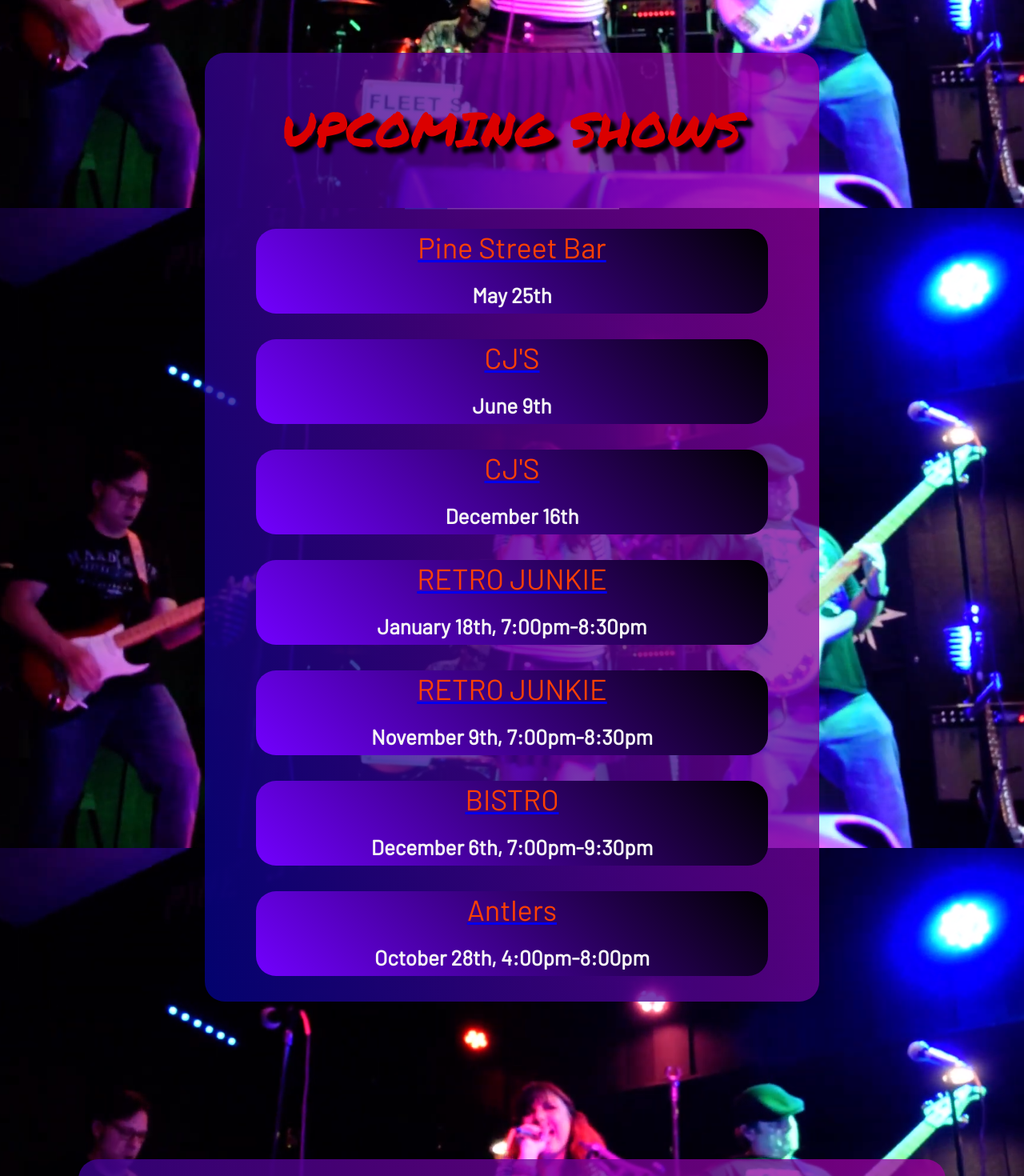
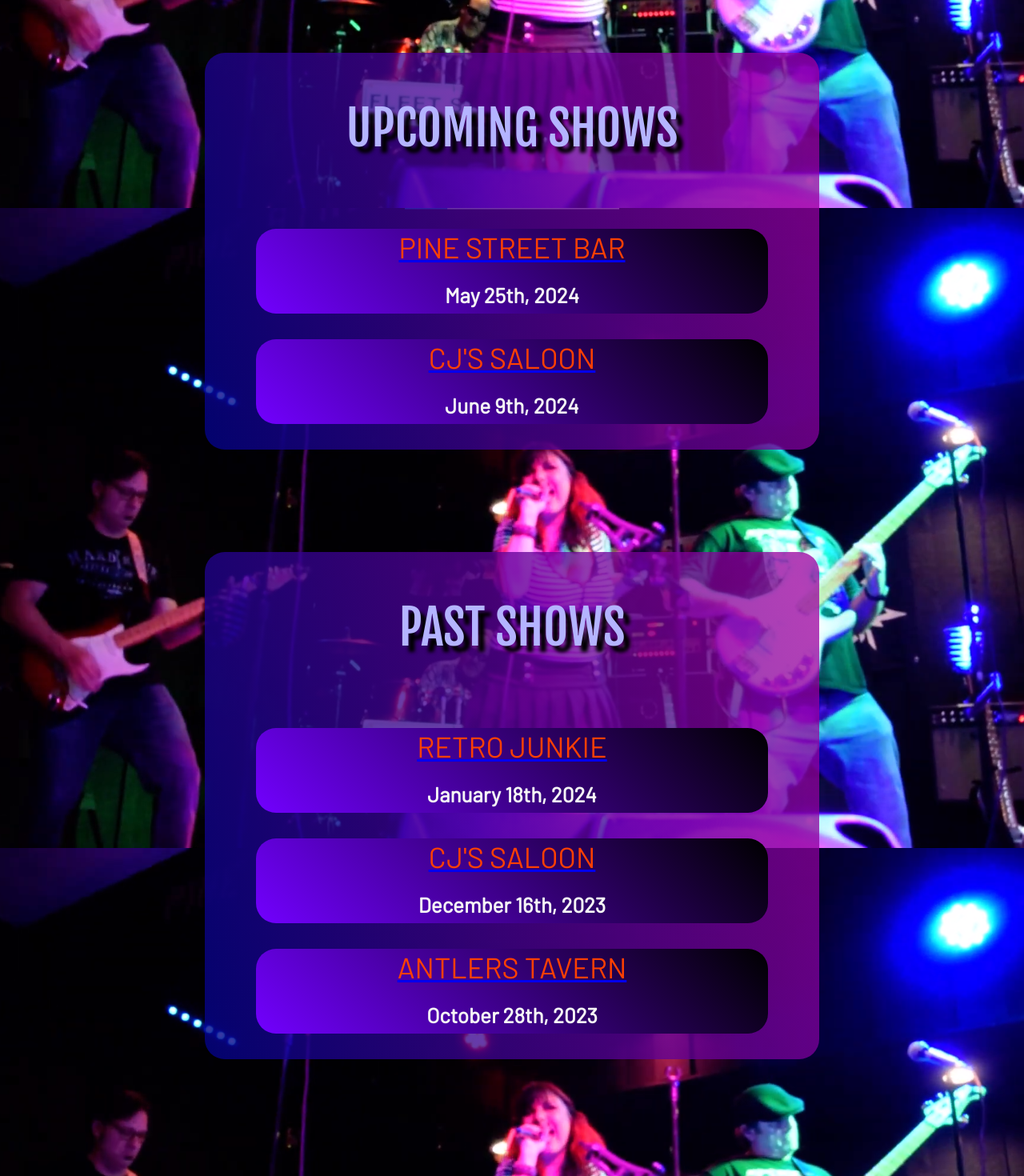
Before and after one commit to NickGentryBJJ/LuvSikReact, a React (Create React App) app: page / in a window 1280 px wide. Shown: the part 540-2010 px from the top of the page at 80% size. Built offline with nearby package versions, Linux system fonts and the light colour scheme.

Commit message:
added past shows section

```diff
--- a/src/Components/Shows/Shows.css
+++ b/src/Components/Shows/Shows.css
@@ -1,18 +1,14 @@
 .title{
     margin-top: 10%;
-    color: whitesmoke;
+    font-family: 'Fjalla One', sans-serif;
     font-size: 60px;
-    font-family: 'Permanent Marker', sans-serif;
-    text-align: center;
+    color: #b4b4ff;
+    text-shadow: 8px 8px 4px black;
 }
 .date {
     color: whitesmoke;
     font-weight: bolder;
     font-size: 26px;
-}
-.title2{
-    color: #db0000;
-    text-shadow: 8px 8px 4px black;
 }
 .title3{
     color: white;
--- a/src/Components/Shows/Shows.jsx
+++ b/src/Components/Shows/Shows.jsx
@@ -5,7 +5,7 @@ function Shows() {
     return (
         <div id="show-section">
             <div className="upcoming-shows-wrapper">
-                <h1 className="title title2">
+                <h1 className="title">
                     UPCOMING SHOWS
                 </h1>
                 <div className="upcoming-shows">
@@ -13,11 +13,11 @@ function Shows() {
                         <div className="text">
                             <a href="https://www.google.com/maps/dir//875+Rincon+Ave,+Livermore,+CA+94551/@37.6880971,-121.8664695,12z/data=!4m8!4m7!1m0!1m5!1m1!1s0x808fe7b75f5d2a55:0x76eb0d17c79c5e26!2m2!1d-121.7839617!2d37.6881258?entry=ttu">
                                 <p className="venue-name">
-                                Pine Street Bar
+                                    PINE STREET BAR
                                 </p>
                             </a> <br/>
                             <p className="date">
-                            May 25th
+                                May 25th, 2024
                             </p>
                         </div>
                     </div>
@@ -25,26 +25,21 @@ function Shows() {
                         <div className="text">
                             <a href="https://www.google.com/maps/dir//548+Contra+Costa+Blvd+G,+Pleasant+Hill,+CA+94523/@37.9795447,-122.1498296,12z/data=!4m8!4m7!1m0!1m5!1m1!1s0x80856696a922960f:0xf10181bbf83d8329!2m2!1d-122.0675467!2d37.97953?entry=ttu">
                                 <p className="venue-name">
-                                CJ'S
+                                    CJ'S SALOON
                                 </p>
                             </a> <br/>
                             <p className="date">
-                            June 9th
+                                June 9th, 2024
                             </p>
                         </div>
                     </div>
-                <div className="show-card">
-                    <div className="text">
-                        <a href="https://www.google.com/maps/dir//548+Contra+Costa+Blvd+G,+Pleasant+Hill,+CA+94523/@37.9795447,-122.1498296,12z/data=!4m8!4m7!1m0!1m5!1m1!1s0x80856696a922960f:0xf10181bbf83d8329!2m2!1d-122.0675467!2d37.97953?entry=ttu">
-                            <p className="venue-name">
-                                CJ'S
-                            </p>
-                        </a> <br/>
-                        <p className="date">
-                            December 16th
-                        </p>
                 </div>
             </div>
+            <div className="upcoming-shows-wrapper">
+                <h1 className="title">
+                    PAST SHOWS
+                </h1>
+                <div className="upcoming-shows">
                     <div className="show-card">
                         <div className="text">
                             <a href="https://www.google.com/maps/dir//Retro+Junkie,+2112+N+Main+St,+Walnut+Creek,+CA+94596/@37.9020719,-122.1317482,11.44z/data=!4m9!4m8!1m0!1m5!1m1!1s0x808561977b5834a7:0x1d4b3deaeaf94f61!2m2!1d-122.0645267!2d37.9088934!3e0?entry=ttu">
@@ -53,31 +48,19 @@ function Shows() {
                                 </p>
                             </a> <br/>
                             <p className="date">
-                            January 18th, 7:00pm-8:30pm
+                                January 18th, 2024
                             </p>
                         </div>
                     </div>
                     <div className="show-card">
                         <div className="text">
-                        <a href="https://www.google.com/maps/dir//Retro+Junkie,+2112+N+Main+St,+Walnut+Creek,+CA+94596/@37.9020719,-122.1317482,11.44z/data=!4m9!4m8!1m0!1m5!1m1!1s0x808561977b5834a7:0x1d4b3deaeaf94f61!2m2!1d-122.0645267!2d37.9088934!3e0?entry=ttu">
+                            <a href="https://www.google.com/maps/dir//548+Contra+Costa+Blvd+G,+Pleasant+Hill,+CA+94523/@37.9795447,-122.1498296,12z/data=!4m8!4m7!1m0!1m5!1m1!1s0x80856696a922960f:0xf10181bbf83d8329!2m2!1d-122.0675467!2d37.97953?entry=ttu">
                                 <p className="venue-name">
-                                RETRO JUNKIE
+                                    CJ'S SALOON
                                 </p>
                             </a> <br/>
                             <p className="date">
-                            November 9th, 7:00pm-8:30pm
-                        </p>
-                    </div>
-                </div>
-                <div className="show-card">
-                    <div className="text">
-                        <a href="https://www.google.com/maps/dir//the+bistro+hayward/@37.6945316,-122.17381,11z/data=!3m1!5s0x808f93d85d0d4d8d:0x7cb6fcdb2a3015f1!4m8!4m7!1m0!1m5!1m1!1s0x808f93d867ff16f9:0x968874972c3cc23d!2m2!1d-122.082441!2d37.6728557?entry=ttu">
-                            <p className="venue-name">
-                                BISTRO
-                            </p>
-                        </a> <br/>
-                        <p className="date">
-                            December 6th, 7:00pm-9:30pm
+                                December 16th, 2023
                             </p>
                         </div>
                     </div>
@@ -85,11 +68,11 @@ function Shows() {
                         <div className="text">
                             <a href="https://www.google.com/maps/dir//2284+San+Pablo+Ave,+Pinole,+CA+94564/@38.0055802,-122.3736021,12z/data=!4m8!4m7!1m0!1m5!1m1!1s0x808576e1210dcdff:0x8b6432f9edb36ae3!2m2!1d-122.2911595!2d38.0055526?entry=ttu">
                                 <p className="venue-name">
-                                    Antlers
+                                    ANTLERS TAVERN
                                 </p>
                             </a> <br/>
                             <p className="date">
-                                October 28th, 4:00pm-8:00pm
+                                October 28th, 2023
                             </p>
                         </div>
                     </div>
```
Lines whose indentation alone changed are shown as unchanged.
